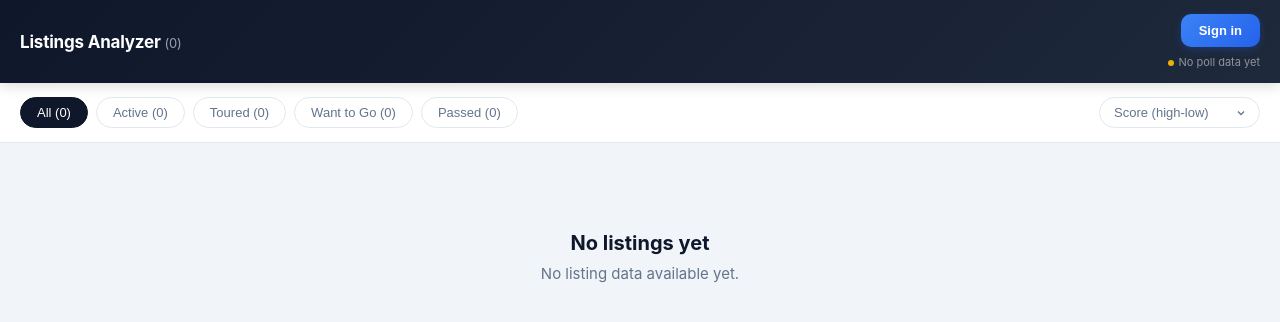
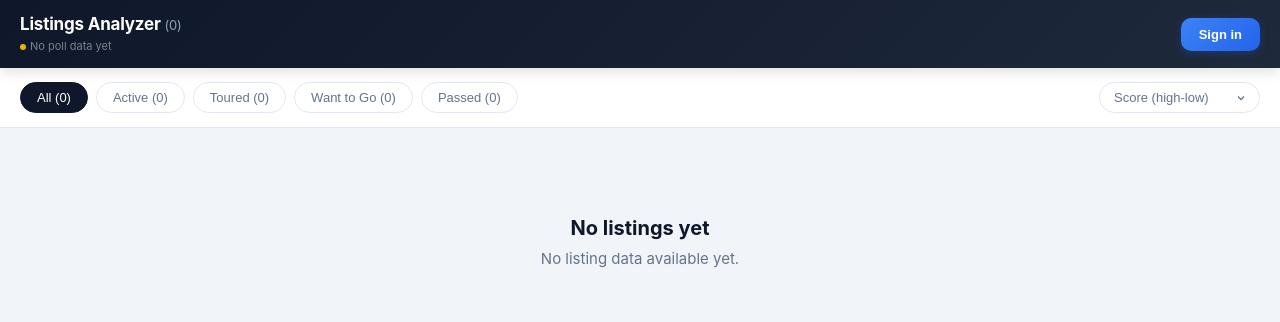
Before and after one commit to Akibalogh/listings-analyzer, a FastAPI app: page / in a window 1280 px wide. Shown: the top 322 px of the page. Run offline with FastAPI, Linux system fonts and the light colour scheme; data that the repository does not hold is empty; some libraries are stand-ins or nearby versions.

Commit message:
ui: move poll status indicator to left side under title
Co-Authored-By: Claude Opus 4.6 <noreply@anthropic.com>

```diff
--- a/app/templates/dashboard.html
+++ b/app/templates/dashboard.html
@@ -133,10 +133,8 @@
   }
   .last-polled {
     font-size: 11px;
-    color: rgba(255,255,255,0.5);
-    width: 100%;
-    text-align: right;
-    margin-top: 2px;
+    color: rgba(255,255,255,0.45);
+    margin-top: 3px;
   }
   .last-polled .status-dot {
     display: inline-block;
@@ -1431,6 +1429,7 @@
     <div class="header-top">
       <div>
         <h1>Listings Analyzer <span class="count" id="count"></span></h1>
+        <span class="last-polled" id="lastPolled"></span>
       </div>
       <div class="header-actions">
         <span class="user-email auth-only" id="userEmail"></span>
@@ -1442,7 +1441,6 @@
         </button>
         <button class="logout-btn auth-only" onclick="doLogout()">Sign out</button>
         <button class="signin-btn" id="signinBtn" onclick="showLogin()">Sign in</button>
-        <span class="last-polled" id="lastPolled"></span>
       </div>
     </div>
   </div>
```
